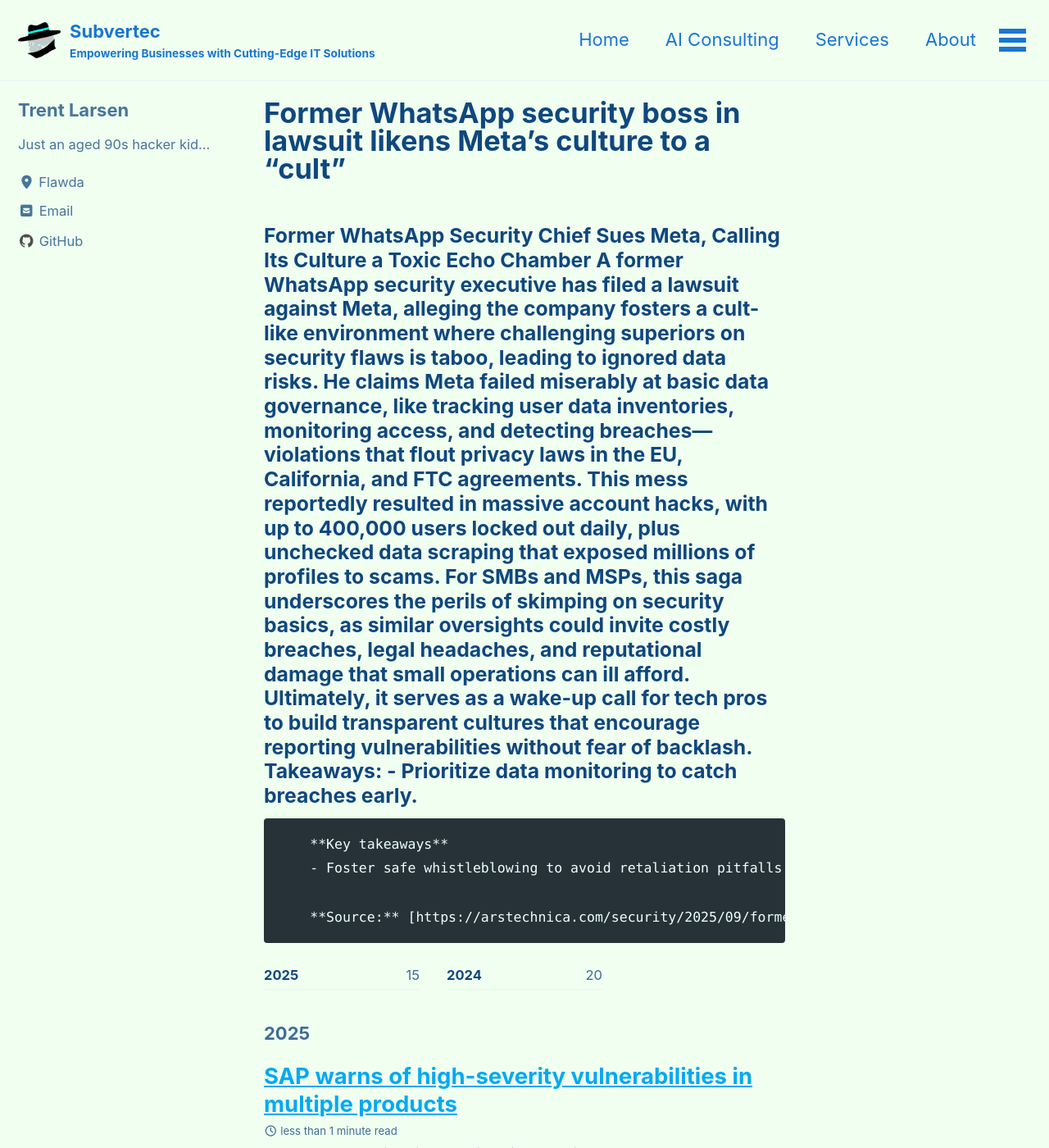
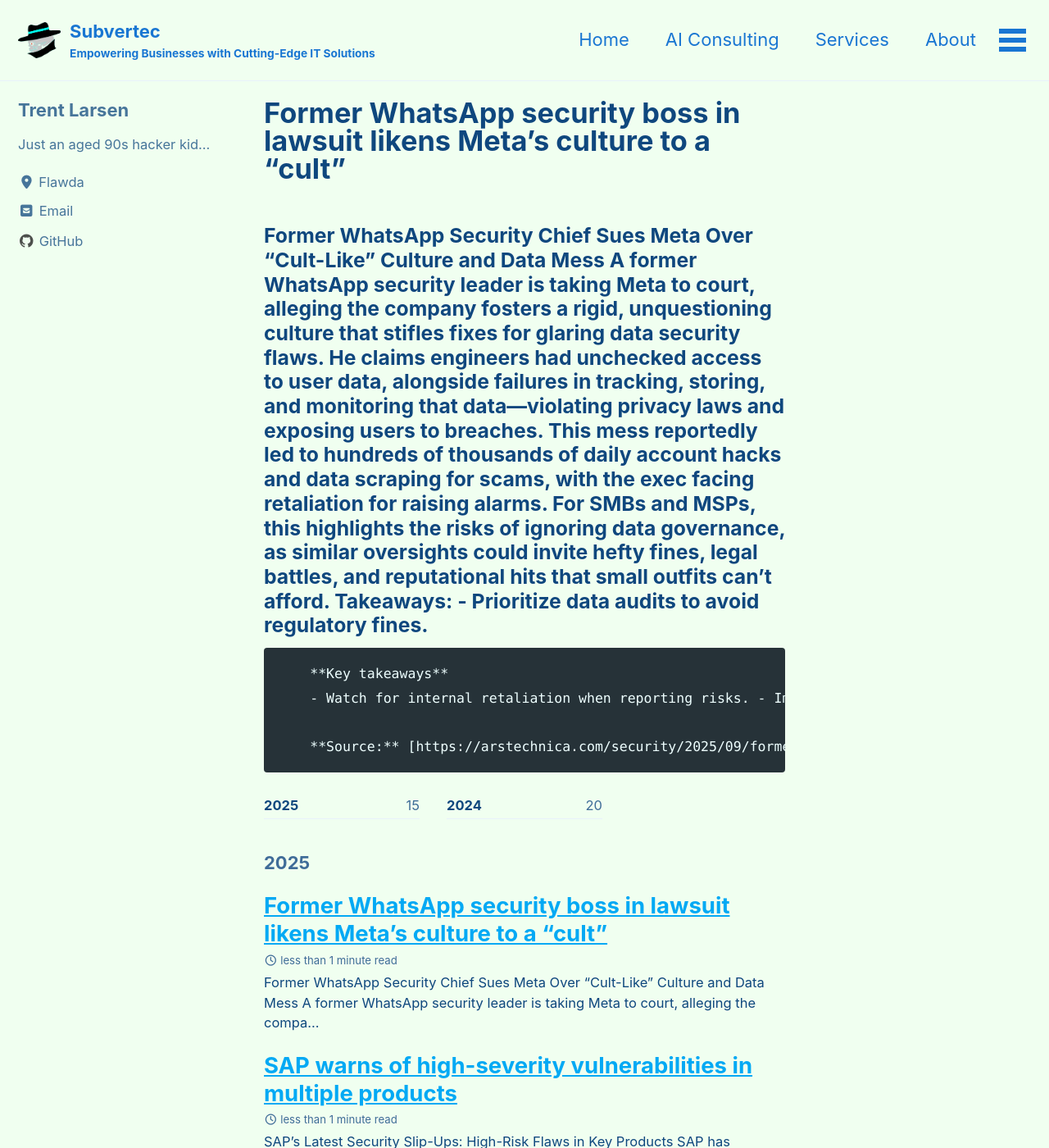
Before and after one commit to subv3rsiv3/website, a Jekyll site: the page built from _posts/2025-09-18-former-whatsapp-security-boss-in-lawsuit-likens-metas-culture-to-a-cult.md, in a window 1280 px wide and 1400 px high. Shown: the whole window at 82% size. Built offline with Jekyll 4.4.1, drawn with Linux system fonts in a browser that asks for light colours; cached includes are drawn as plain includes; some of the changed text lies outside the part shown.

Commit message:
Publish: Former WhatsApp security boss in lawsuit likens Meta’s culture to a “cult”

```diff
--- a/_posts/2025-09-18-former-whatsapp-security-boss-in-lawsuit-likens-metas-culture-to-a-cult.md
+++ b/_posts/2025-09-18-former-whatsapp-security-boss-in-lawsuit-likens-metas-culture-to-a-cult.md
@@ -1,24 +1,26 @@
 ---
 layout: posts
 title: Former WhatsApp security boss in lawsuit likens Meta’s culture to a “cult”
-date: '2025-09-18 18:35:46 '
-excerpt: '### Former WhatsApp Security Chief Sues Meta, Calling Its Culture a Toxic Echo Chamber A former WhatsApp security executive has filed a lawsuit against Meta, alleging the company fosters a cult-like environment where challenging superiors o'
+date: '2025-09-18 19:40:01 '
+excerpt: '### Former WhatsApp Security Chief Sues Meta Over "Cult-Like" Culture and Data Mess A former WhatsApp security leader is taking Meta to court, alleging the company fosters a rigid, unquestioning culture that stifles fixes for glaring data s'
 seo_title: Former WhatsApp security boss in lawsuit likens Meta’s culture to a “cult”
-seo_description: '### Former WhatsApp Security Chief Sues Meta, Calling Its Culture a Toxic Echo Chamber A former WhatsApp security executive has filed a lawsuit against Met'
+seo_description: '### Former WhatsApp Security Chief Sues Meta Over "Cult-Like" Culture and Data Mess A former WhatsApp security leader is taking Meta to court, alleging the'
 categories:
 - Security
 - AI_Automation
+- Backup_DR
 tags:
 - Security
 - AI_Automation
+- Backup_DR
 permalink: /blog/former-whatsapp-security-boss-in-lawsuit-likens-metas-culture-to-a-cult/
 ---
 
-### Former WhatsApp Security Chief Sues Meta, Calling Its Culture a Toxic Echo Chamber A former WhatsApp security executive has filed a lawsuit against Meta, alleging the company fosters a cult-like environment where challenging superiors on security flaws is taboo, leading to ignored data risks. He claims Meta failed miserably at basic data governance, like tracking user data inventories, monitoring access, and detecting breaches—violations that flout privacy laws in the EU, California, and FTC agreements. This mess reportedly resulted in massive account hacks, with up to 400,000 users locked out daily, plus unchecked data scraping that exposed millions of profiles to scams. For SMBs and MSPs, this saga underscores the perils of skimping on security basics, as similar oversights could invite costly breaches, legal headaches, and reputational damage that small operations can ill afford. Ultimately, it serves as a wake-up call for tech pros to build transparent cultures that encourage reporting vulnerabilities without fear of backlash. Takeaways: - Prioritize data monitoring to catch breaches early.
+### Former WhatsApp Security Chief Sues Meta Over "Cult-Like" Culture and Data Mess A former WhatsApp security leader is taking Meta to court, alleging the company fosters a rigid, unquestioning culture that stifles fixes for glaring data security flaws. He claims engineers had unchecked access to user data, alongside failures in tracking, storing, and monitoring that data—violating privacy laws and exposing users to breaches. This mess reportedly led to hundreds of thousands of daily account hacks and data scraping for scams, with the exec facing retaliation for raising alarms. For SMBs and MSPs, this highlights the risks of ignoring data governance, as similar oversights could invite hefty fines, legal battles, and reputational hits that small outfits can't afford. Takeaways: - Prioritize data audits to avoid regulatory fines.
 
         **Key takeaways**
-        - Foster safe whistleblowing to avoid retaliation pitfalls.
-- Invest in compliance tools to dodge privacy fines.
-- Regularly audit user data access for scam risks.
+        - Watch for internal retaliation when reporting risks.
+- Implement breach detection like competitors to cut hacks.
+- Bolster user data protections against scraping scams.
 
         **Source:** [https://arstechnica.com/security/2025/09/former-whatsapp-security-boss-sues-meta-for-systemic-cybersecurity-failures/](https://arstechnica.com/security/2025/09/former-whatsapp-security-boss-sues-meta-for-systemic-cybersecurity-failures/)
```
